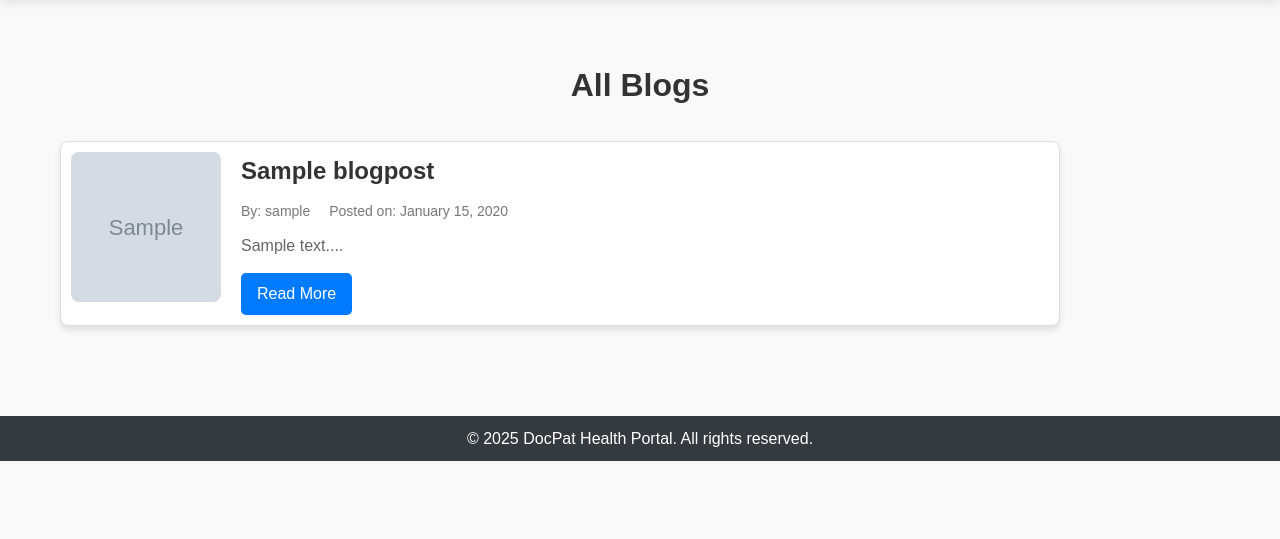
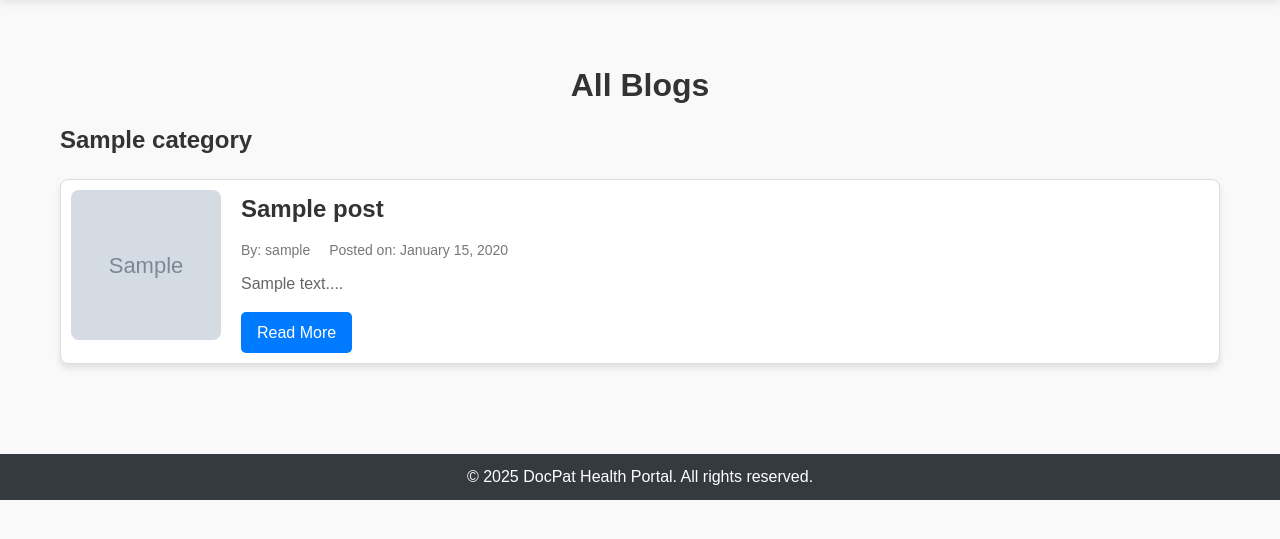
Before and after one commit to Technical-D/DocPat, a Django app: template templates/all_blogs.html in a window 1280 px wide. Shown: the part 56-595 px from the top of the page. Run offline with Django 5.2, Linux system fonts and the light colour scheme; tables that the repository leaves empty hold one stand-in row (values such as "Sample post"); the template is opened without the code that fills it: values that come from a table or form of the project are taken from there, most other values are stand-ins (such as "Sample title", 1, 10 or a date in 2020); grey boxes marked "Sample" are stand-in pictures.

Commit message:
feat:blogs-view-updated

```diff
--- a/static/css/style.css
+++ b/static/css/style.css
@@ -267,9 +267,7 @@ footer {
     height: 100vh;
     text-align: center;
 }
-.container h2{
-    text-align: center;
-}
+
 /* Blogs */
 
 .blog-post-container {
@@ -287,7 +285,6 @@ footer {
     border-radius: 8px;
     background-color: #fff;
     width: 100%;
-    max-width: 1000px;
     box-shadow: 0 4px 6px rgba(0, 0, 0, 0.1);
 }
 
@@ -310,6 +307,7 @@ footer {
     font-weight: bold;
     color: #333;
     margin-bottom: 10px;
+    text-align: start;
 }
 
 .blog-meta {
--- a/templates/all_blogs.html
+++ b/templates/all_blogs.html
@@ -1,24 +1,36 @@
 {% extends "base.html" %}
 
 {% block content %}
+<div class="container">
   <h1>All Blogs</h1>
-  <div class="blog-post-container">
-    {% for blog in blogs %}
+    {% for category, posts in categorized_posts.items %}
+    <h2 style="text-align: start;">{{ category }}</h2>
+
+    {% if posts %}
+    {% for post in posts %}
+      <div class="blog-post-container">
         <div class="blog-post">
-            <img src="{{ blog.image.url }}" alt="Blog Image" class="blog-image">
+            <img src="{{ post.image.url }}" alt="Blog Image" class="blog-image">
 
             <div class="blog-content">
-                <h2 class="blog-title">{{ blog.title }}</h2>
+                <h2 class="blog-title">{{ post.title }}</h2>
                 <div class="blog-meta">
-                  <span>By: {{ blog.author.username }}</span>
-                  <span>Posted on: {{ blog.created_at|date:"F j, Y" }}</span>
+                  <span>By: {{ post.author.username }}</span>
+                  <span>Posted on: {{ post.created_at|date:"F j, Y" }}</span>
                 </div>
                 <p class="blog-summary">
-                    {{ blog.summary|truncatewords:15 }}...
+                    {{ post.summary|truncatewords:15 }}...
                 </p>
                 <a href="" class="view-post-btn">Read More</a>
             </div>
         </div>
+        </div>
     {% endfor %}
-  </div>
+    {% else %}
+            <p style="margin-bottom: 30px;">No posts available in this category.</p>
+        {% endif %}
+    {% endfor %}
+
+</div>
+
 {% endblock content %}
--- a/templates/create_blog.html
+++ b/templates/create_blog.html
@@ -2,7 +2,7 @@
 
 {% block content %}
 <div class="container">
-    <h2>Create a New Blog Post</h2>
+    <h2 style="text-align: center;">Create a New Blog Post</h2>
     <form method="POST" enctype="multipart/form-data">
         {% csrf_token %}
         <div class="form-group">
```
Also changed, not shown: app/views.py (+10 -5 lines), media/blog_images/download_1_K23fGBj.jpg (added).
